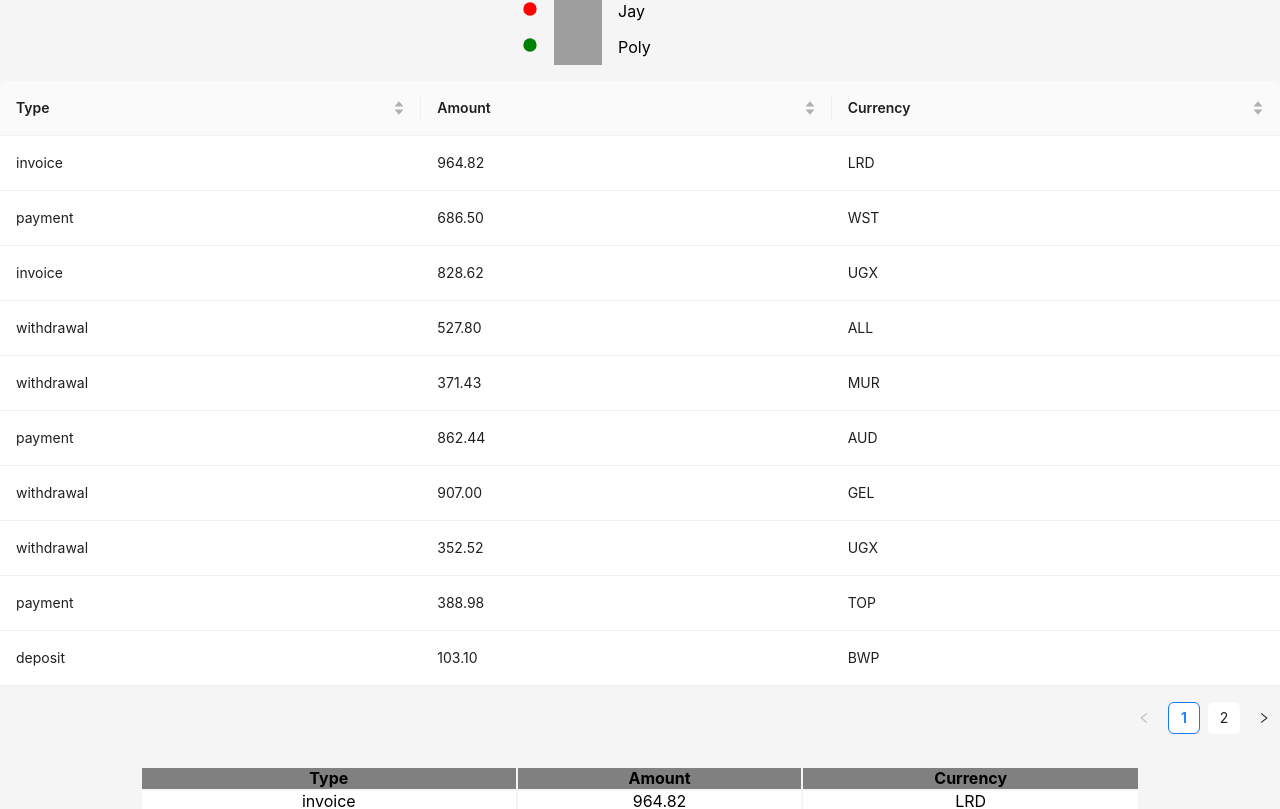
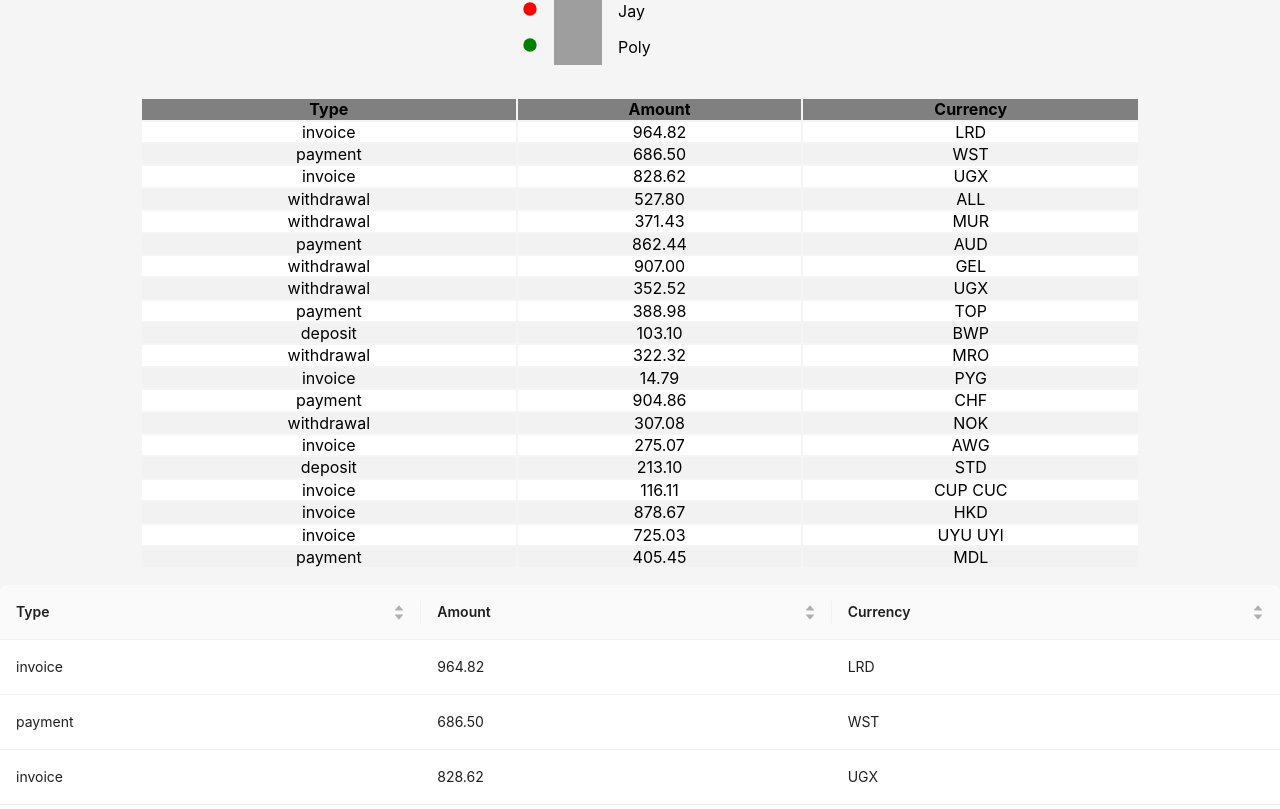
Before and after one commit to giligran/goit-react-hw-01-components, a React (Create React App) app: page / in a window 1280 px wide. Shown: the part 713-1522 px from the top of the page. Built offline with nearby package versions, Linux system fonts and the light colour scheme; grey boxes are pictures that could not be loaded.

Commit message:
fix imports

```diff
--- a/src/components/App/App.jsx
+++ b/src/components/App/App.jsx
@@ -1,10 +1,10 @@
 import { Table } from 'antd';
-import TransactionHistory from '../TransactionHistory/TransactionHistory';
 import { data, friends, transactions, user } from 'utils/importsData';
+import Profile from 'components/Profile/Profile';
 import Statistics from 'components/Statistics/Statistics';
-import FriendsList from '../Ffriends/Friends';
-import tableApp from '../TransactionHistory/Table';
-import Profile from '../Profile/Profile';
+import FriendsList from 'components/Ffriends/Friends';
+import TransactionHistory from 'components/TransactionHistory/TransactionHistory';
+import tableApp from 'components/TransactionHistory/Table';
 
 export const App = () => {
   return (
@@ -18,8 +18,8 @@ export const App = () => {
       />
       <Statistics title="Upload stats" stats={data} />
       <FriendsList friends={friends} />
+      <TransactionHistory items={transactions} />
       <Table columns={tableApp.columns} dataSource={transactions} rowKey="id" />
-      <TransactionHistory items={transactions} />
     </>
   );
 };
```
